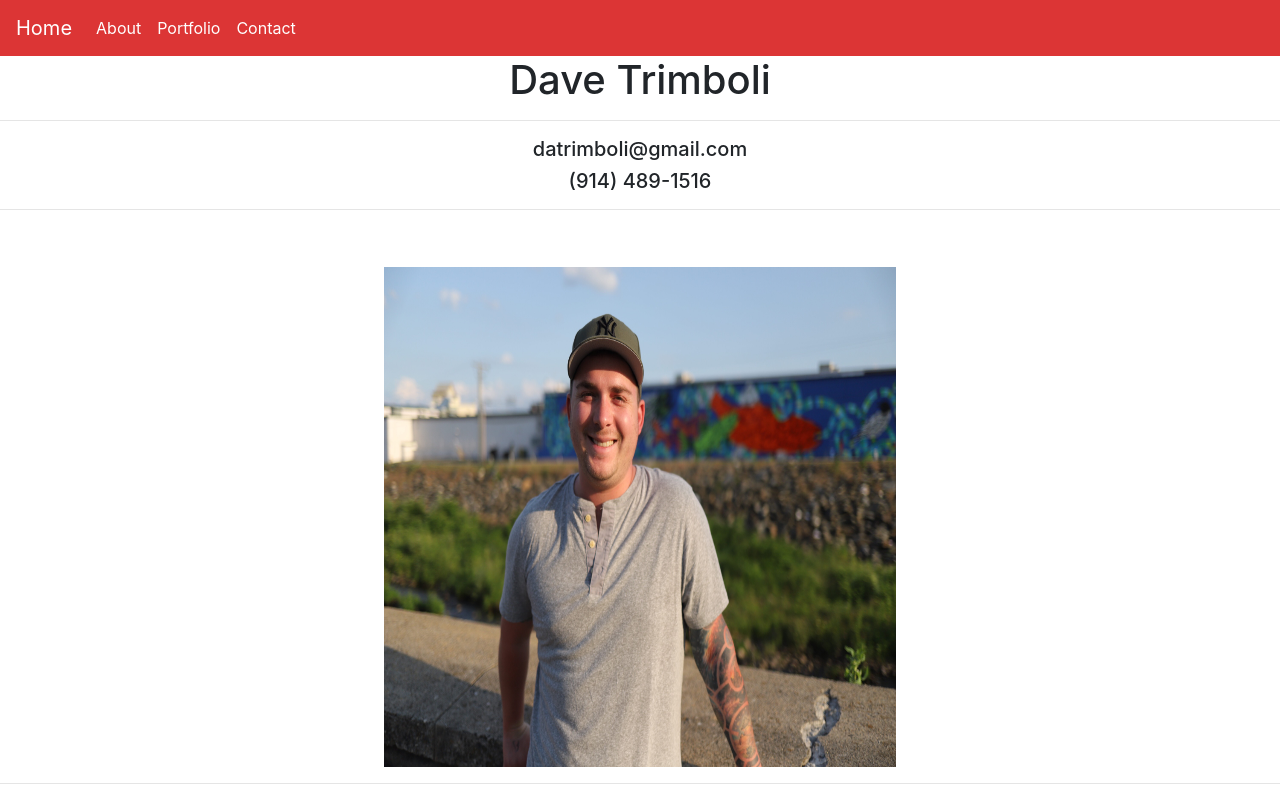
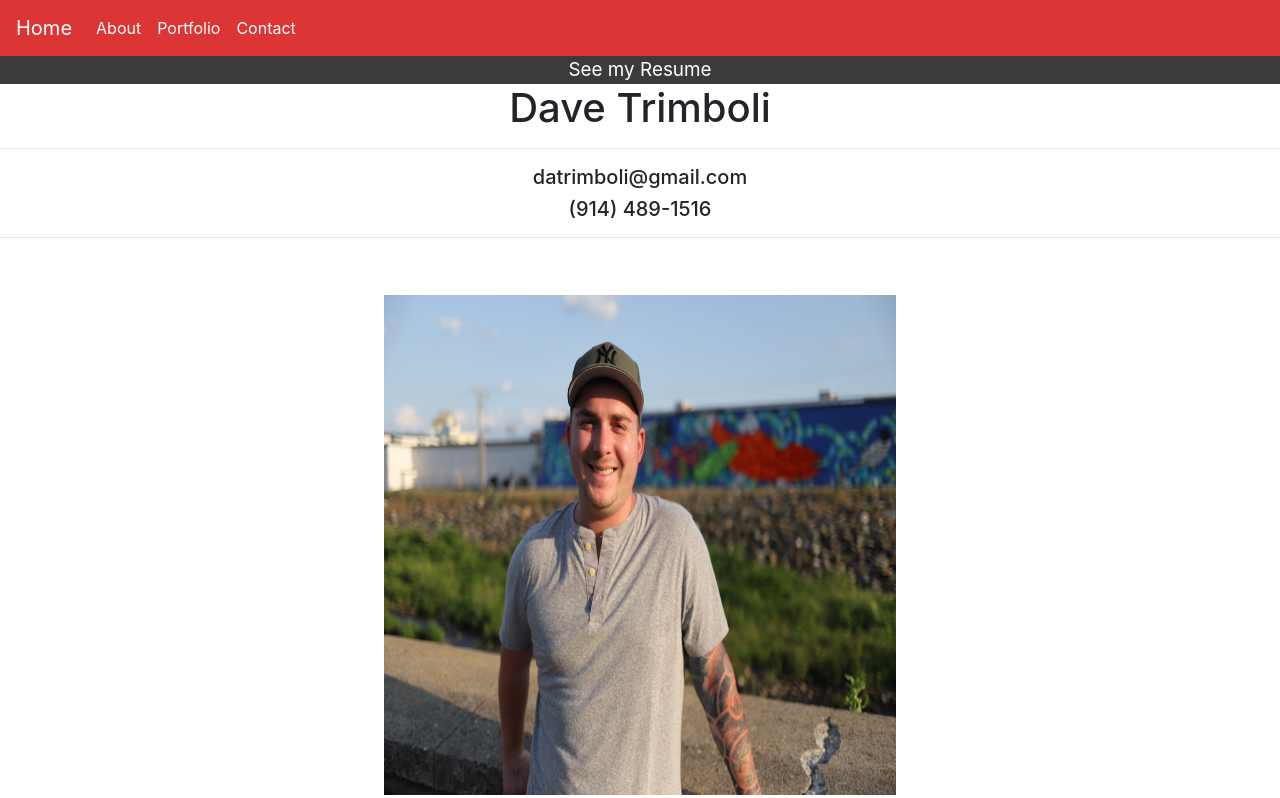
Before and after one commit to datrimboli/reactportfolio1, a React (Create React App) app in the folder reactportfolio1/: page / in a window 1280 px wide. Shown: the top 798 px of the page. Built offline with nearby package versions, Linux system fonts and the light colour scheme.

Commit message:
resume link added

```diff
--- a/reactportfolio1/src/components/Example.css
+++ b/reactportfolio1/src/components/Example.css
@@ -4,7 +4,7 @@
 
 .font {
   font-family: sans-serif;
-  font-size: 10mm;
+  font-size: 8mm;
 }
 
 .font2 {
--- a/reactportfolio1/src/pages/About/About.css
+++ b/reactportfolio1/src/pages/About/About.css
@@ -1,6 +1,6 @@
 .size{
 height: 500px;
-width: 700px;
+width: 1000px;
  text-align: center;
     display: block;
     justify-content: center;
@@ -19,3 +19,12 @@ width: 700px;
 .bottom {
   margin-bottom: 4mm;
 }
+
+.resume{
+  color:  white;
+  font-size: 5mm;
+  }
+
+  .a:hover {
+   color: white
+}
--- a/reactportfolio1/src/pages/About/About.js
+++ b/reactportfolio1/src/pages/About/About.js
@@ -1,5 +1,6 @@
-import React from 'react'
-import './About.css'
+import React from 'react';
+import './About.css';
+import resumecurrent from '../../components/Assets/Images/resumecurrent.pdf'
 import Image1 from '../../components/Assets/Images/Dave.jpeg'
 import {
   Card, Button, CardHeader, CardFooter, CardBody,
@@ -9,6 +10,9 @@ import {
 const Portfolio = () => {
   return (
     <>
+      <div color="white" className="App buttoncolor center resume">
+        <a className="resume a"href={resumecurrent} target="_blank"> See my Resume</a>
+      </div>
       <h1 className="name" >Dave Trimboli</h1>
       <hr/>
       <h5 className="name">datrimboli@gmail.com</h5>
```
Also changed, not shown: 1 other file (tests, documents, lock files or other folders).
